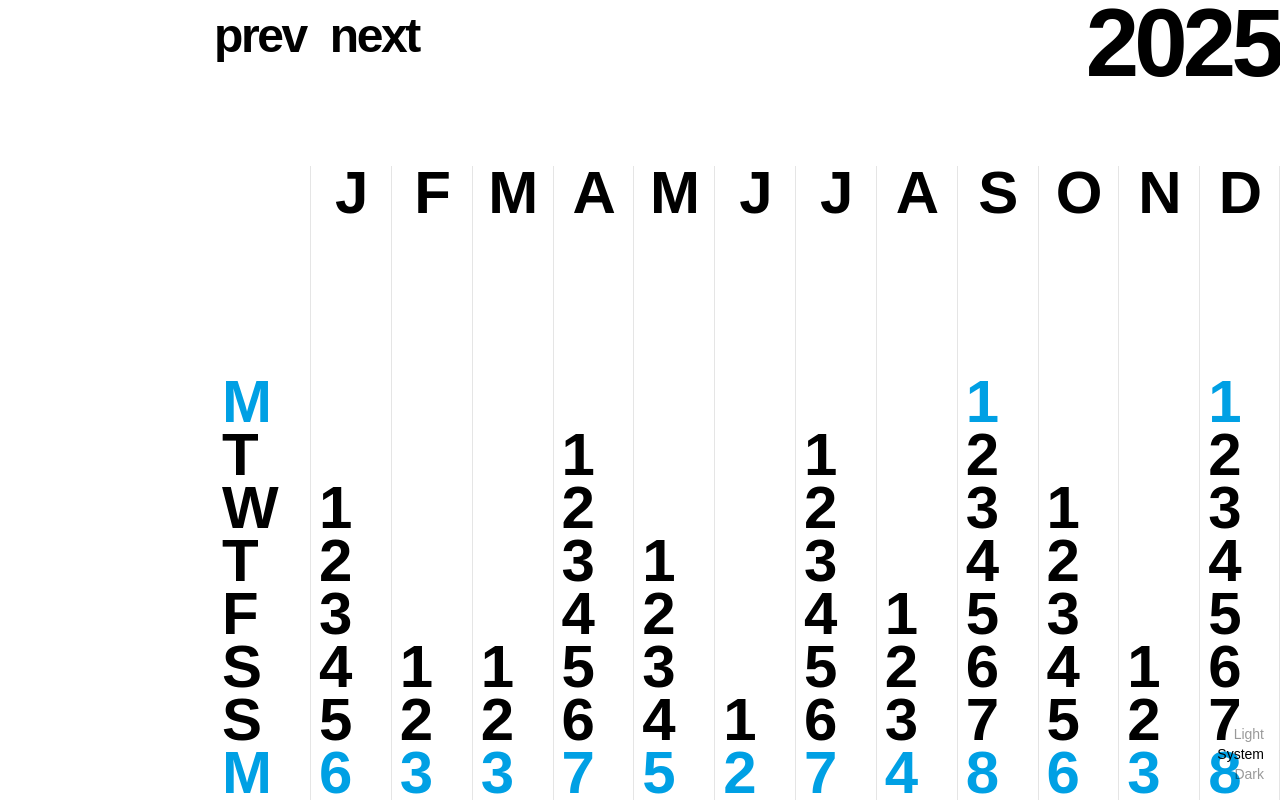
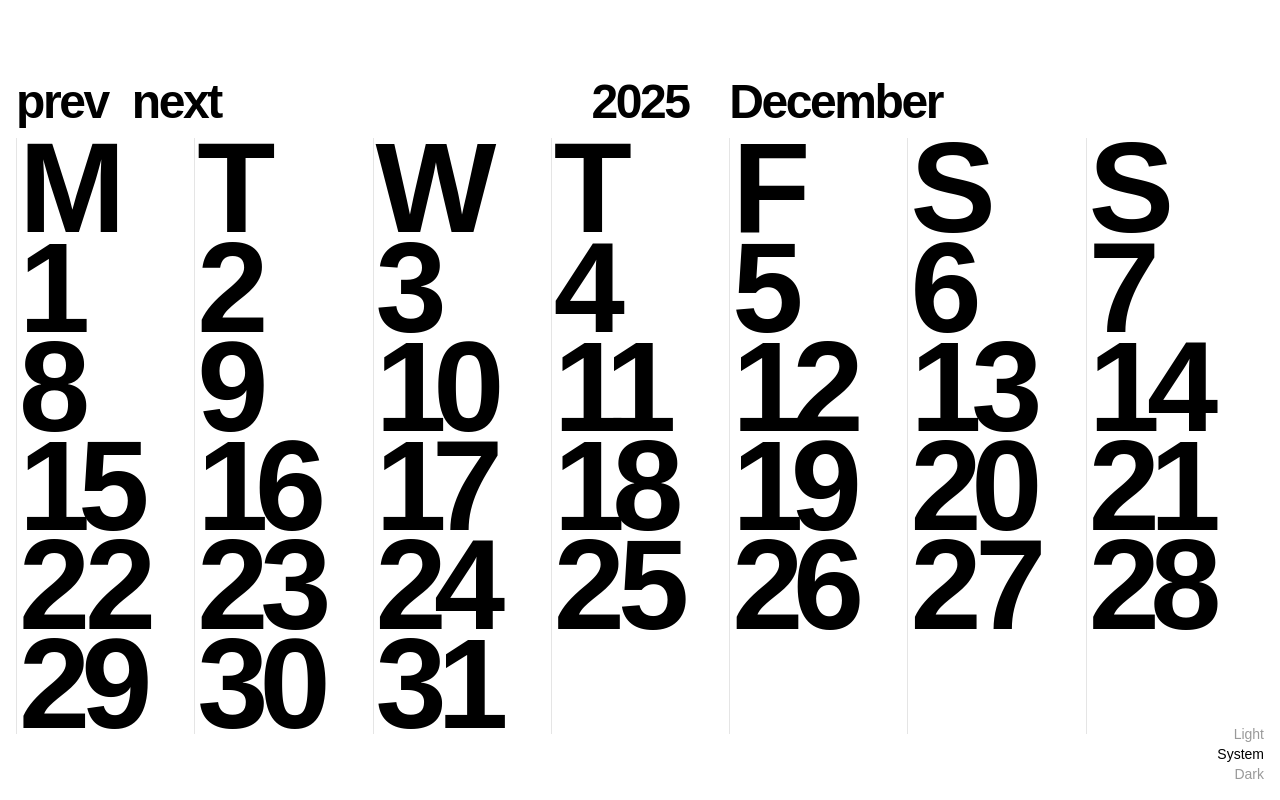
Before and after one commit to boldlybryan/stendigcal, a React (Vite) app: page / in a window 1280 px wide. Shown: the top 800 px of the page. Built offline with nearby package versions, Linux system fonts and the light colour scheme; a web font is replaced by a local one.

Commit message:
Update App component to conditionally render month and year views; remove unnecessary fade transition comments for cleaner code structure

```diff
--- a/src/App.jsx
+++ b/src/App.jsx
@@ -99,7 +99,7 @@ function App() {
 
   return (
     <div className='min-h-screen w-screen flex items-center justify-center dark:bg-black dark:text-white'>
-      {/* View container with fade transition */}
+      {view === 'month' && (
         <div className='font-display p-2 sm:p-4 flex flex-col justify-between h-full w-full max-w-7xl'>
           <div className='grid grid-cols-7 tracking-tighter text-[clamp(1.25rem,4.3vw,3rem)]'>
             <div className='col-span-3 flex gap-2 sm:gap-6'>
@@ -155,14 +155,16 @@ function App() {
                 );
               })}
             </div>
+          </div>
         </div>
-      </div>
-      {/* Year view container with fade transition */}
+      )}
+      {view === 'year' && (
         <YearView
           year={year}
           onYearChange={handleYearChange}
           onMonthSelect={handleMonthSelect}
         />
+      )}
       <ThemeSwitcher />
       <Analytics />
     </div>
```
